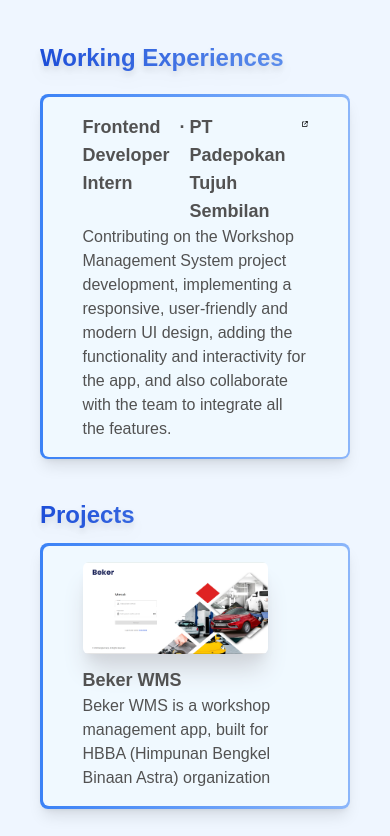
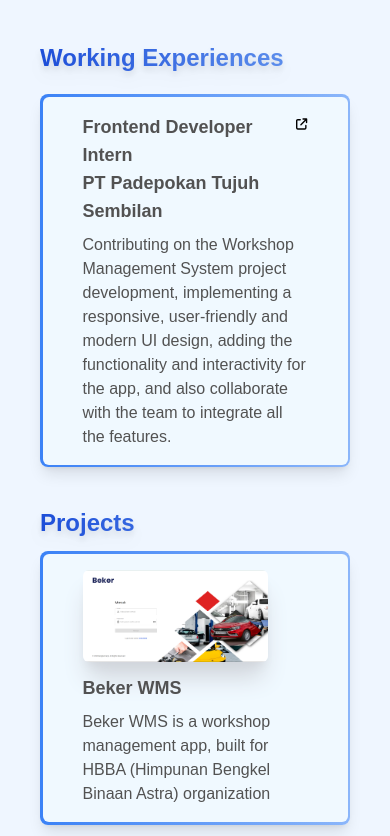
Before and after one commit to uqyanzie/portofolio, a React (Vite) app: page / in a window 390 px wide. Shown: the part 888-1724 px from the top of the page. Built offline with nearby package versions, Linux system fonts and the light colour scheme.

Commit message:
Aligning Redirect Icon

```diff
--- a/src/App.jsx
+++ b/src/App.jsx
@@ -73,10 +73,14 @@ export default function App() {
               <a className="hover:text-cyan-700" href="https://www.tujuhsembilan.com/" target="_blank" rel="noopener noreferrer">
                 <div className="rounded-lg p-[2.5px] bg-gradient-to-r from-blue-500 via-blue-100 to-cyan-600 hover-background-animate cursor-pointer hover:shadow-blue-300 shadow-lg hover:shadow-xl transition duration-100 hover:ease-in">
                   <div className="bg-sky-50 hover:bg-neutral-50 py-4 px-10 rounded-md gap-8 transition duration-100 hover:ease-in hover:opacity-90">
-                      <div className="inline-flex hover:scale-[1.03]">
-                        <h5 className="text-lg font-semibold mr-1">Frontend Developer Intern</h5>
-                        <h5 className="text-lg font-semibold mr-1">·</h5>
-                        <h5 className="text-lg font-semibold mr-1">PT Padepokan Tujuh Sembilan</h5>
+                      <div className="flex align-middle hover:scale-[1.03] mb-2">
+                        <div className="flex flex-col md:inline-flex lg:flex-row">
+                          <h5 className="text-lg font-semibold mr-1">Frontend Developer Intern</h5>
+                          <h5 className="hidden lg:flex text-lg font-semibold mr-1">·</h5>
+                          <h5 className="text-lg font-semibold mr-1">
+                            PT Padepokan Tujuh Sembilan
+                          </h5>
+                        </div>
                         <svg className="text-sm mt-1 hover:text-blue-500" xmlns="http://www.w3.org/2000/svg" height="1em" viewBox="0 0 512 512"><path d="M320 0c-17.7 0-32 14.3-32 32s14.3 32 32 32h82.7L201.4 265.4c-12.5 12.5-12.5 32.8 0 45.3s32.8 12.5 45.3 0L448 109.3V192c0 17.7 14.3 32 32 32s32-14.3 32-32V32c0-17.7-14.3-32-32-32H320zM80 32C35.8 32 0 67.8 0 112V432c0 44.2 35.8 80 80 80H400c44.2 0 80-35.8 80-80V320c0-17.7-14.3-32-32-32s-32 14.3-32 32V432c0 8.8-7.2 16-16 16H80c-8.8 0-16-7.2-16-16V112c0-8.8 7.2-16 16-16H192c17.7 0 32-14.3 32-32s-14.3-32-32-32H80z"/></svg>
                       </div>
                       <p className="font-inter">Contributing on the Workshop Management System project development, implementing a responsive, user-friendly and modern UI design, adding the functionality and interactivity for the app, and also collaborate with the team to integrate all the features.</p>
@@ -101,7 +105,7 @@ export default function App() {
                     </div>
                     <div>
                       <div className="inline-flex hover:scale-[1.03]">
-                        <h5 className="text-lg font-semibold mr-1">
+                        <h5 className="text-lg font-semibold mr-1 mb-2">
                           Beker WMS
                         </h5>
                       </div>
@@ -119,7 +123,7 @@ export default function App() {
                     </div>
                     <div>
                       <div className="inline-flex hover:scale-[1.03]">
-                        <h5 className="text-lg font-semibold mr-1">
+                        <h5 className="text-lg font-semibold mr-1 mb-2">
                           AGPOT Dashboard
                         </h5>
                         <svg className="text-sm mt-1 hover:text-blue-500" xmlns="http://www.w3.org/2000/svg" height="1em" viewBox="0 0 512 512"><path d="M320 0c-17.7 0-32 14.3-32 32s14.3 32 32 32h82.7L201.4 265.4c-12.5 12.5-12.5 32.8 0 45.3s32.8 12.5 45.3 0L448 109.3V192c0 17.7 14.3 32 32 32s32-14.3 32-32V32c0-17.7-14.3-32-32-32H320zM80 32C35.8 32 0 67.8 0 112V432c0 44.2 35.8 80 80 80H400c44.2 0 80-35.8 80-80V320c0-17.7-14.3-32-32-32s-32 14.3-32 32V432c0 8.8-7.2 16-16 16H80c-8.8 0-16-7.2-16-16V112c0-8.8 7.2-16 16-16H192c17.7 0 32-14.3 32-32s-14.3-32-32-32H80z"/></svg>
```
